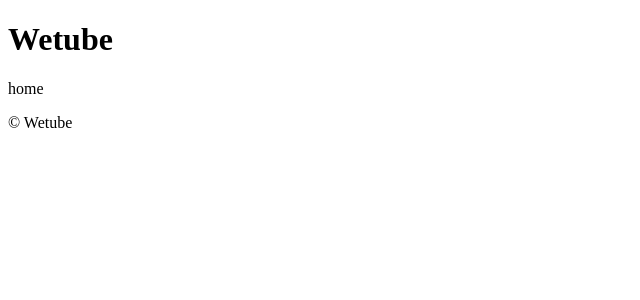
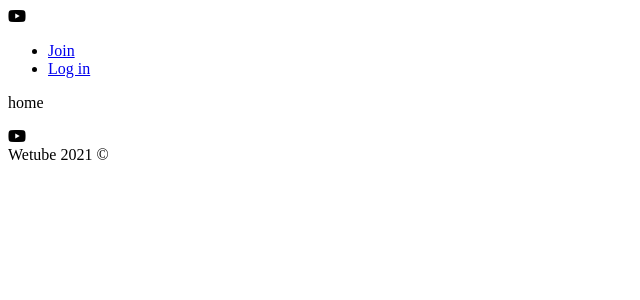
Before and after one commit to JangHyuk00/Wetube, a Node server app: page / in a window 1280 px wide. Shown: the top 300 px of the page, without its empty margins (0-640 px from the left). Run offline with Node 20, Linux system fonts and the light colour scheme; some libraries are stand-ins or nearby versions.

Commit message:
partials with pug
create header and footer partials to seperate main layout

```diff
--- a/views/layouts/main.pug
+++ b/views/layouts/main.pug
@@ -1,11 +1,10 @@
 doctype html
 html
     head
+        link(rel="stylesheet", href="https://use.fontawesome.com/releases/v5.15.2/css/all.css", integrity="sha384-vSIIfh2YWi9wW0r9iZe7RJPrKwp6bG+s9QZMoITbCckVJqGCCRhc+ccxNcdpHuYu", crossorigin="anonymous")
         title Wetube
     body
-        header
-            h1 Wetube
+        include ../partials/header
         main
             block content
-        footer
-            span &copy; Wetube
+        include ../partials/footer
--- /dev/null
+++ b/views/partials/footer.pug
@@ -0,0 +1,4 @@
+footer.footer
+    .footer_icon
+        i.fab.fa-youtube
+    span.footer_text Wetube #{new Date().getFullYear()} &copy;
--- /dev/null
+++ b/views/partials/header.pug
@@ -0,0 +1,9 @@
+header.header
+    .header_column
+        i.fab.fa-youtube
+    .header_column
+        ul
+            li
+                a(href="#") Join
+            li
+                a(href="#") Log in
```
